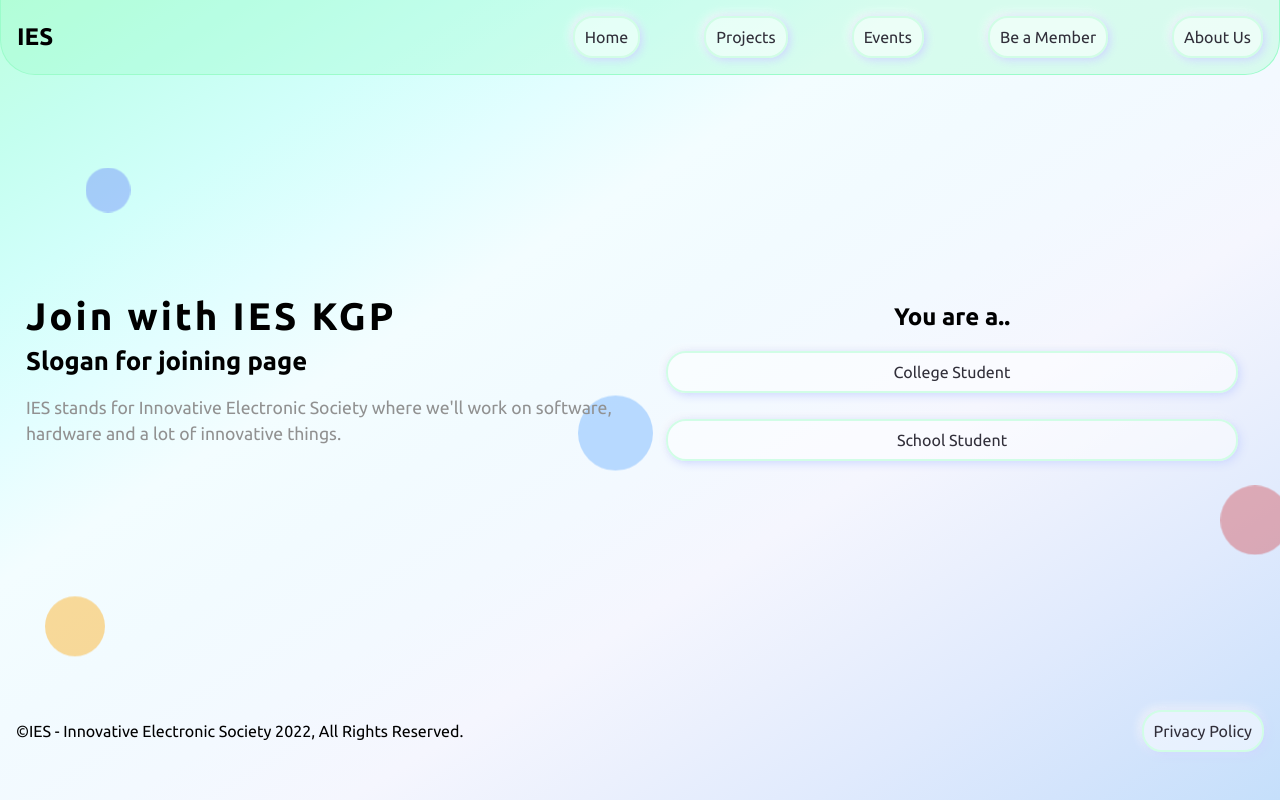
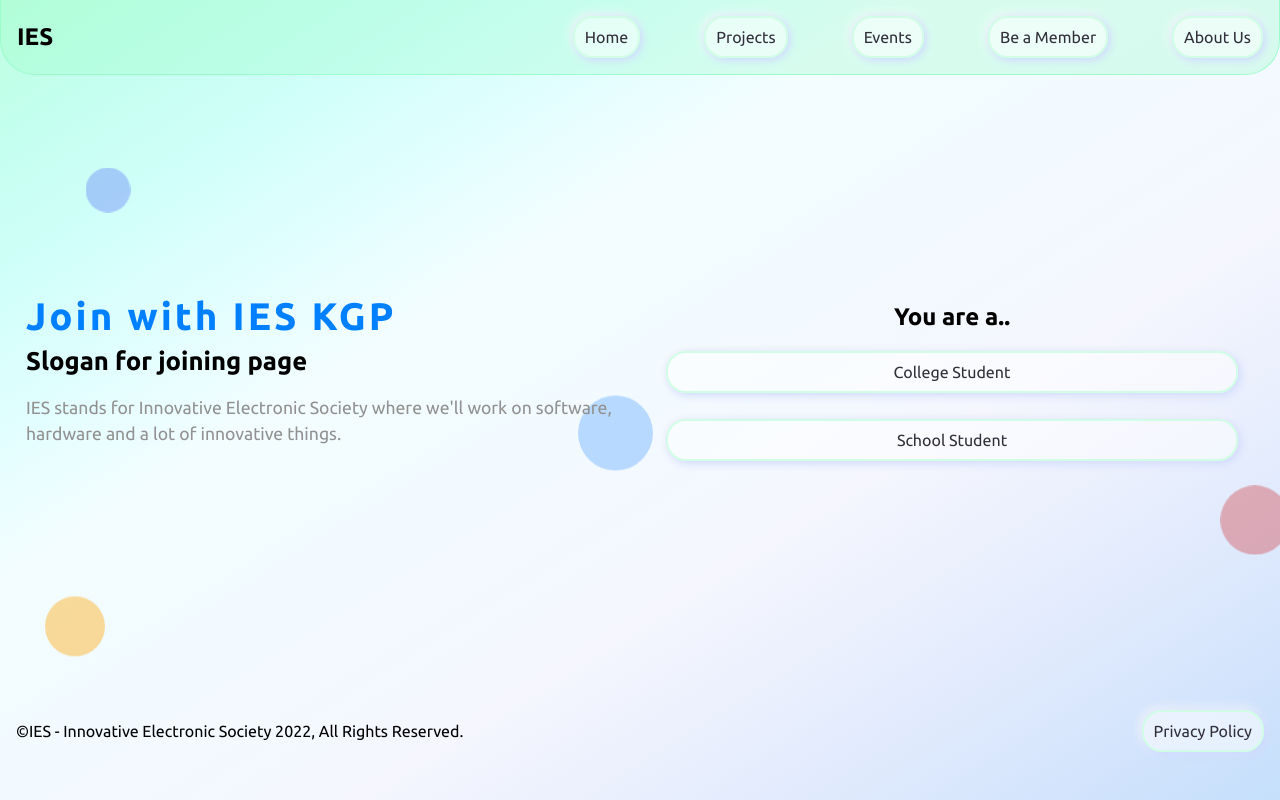
Before and after one commit to IESKGP/Join, a plain HTML site: page index.html in a window 1280 px wide. Drawn offline with Linux system fonts and the light colour scheme.

Commit message:
Update index.html

```diff
--- a/index.html
+++ b/index.html
@@ -61,7 +61,7 @@
 
                     <div class="left-side">
                         <div class="title">
-                            <h1>Join with IES KGP</h1>
+                            <h1 style="color:#0080ff;">Join with IES KGP</h1>
                             <h4>Slogan for joining page</h4>
                         </div>
                         <p>IES stands for Innovative Electronic Society where we'll work on software, hardware and a lot
```
